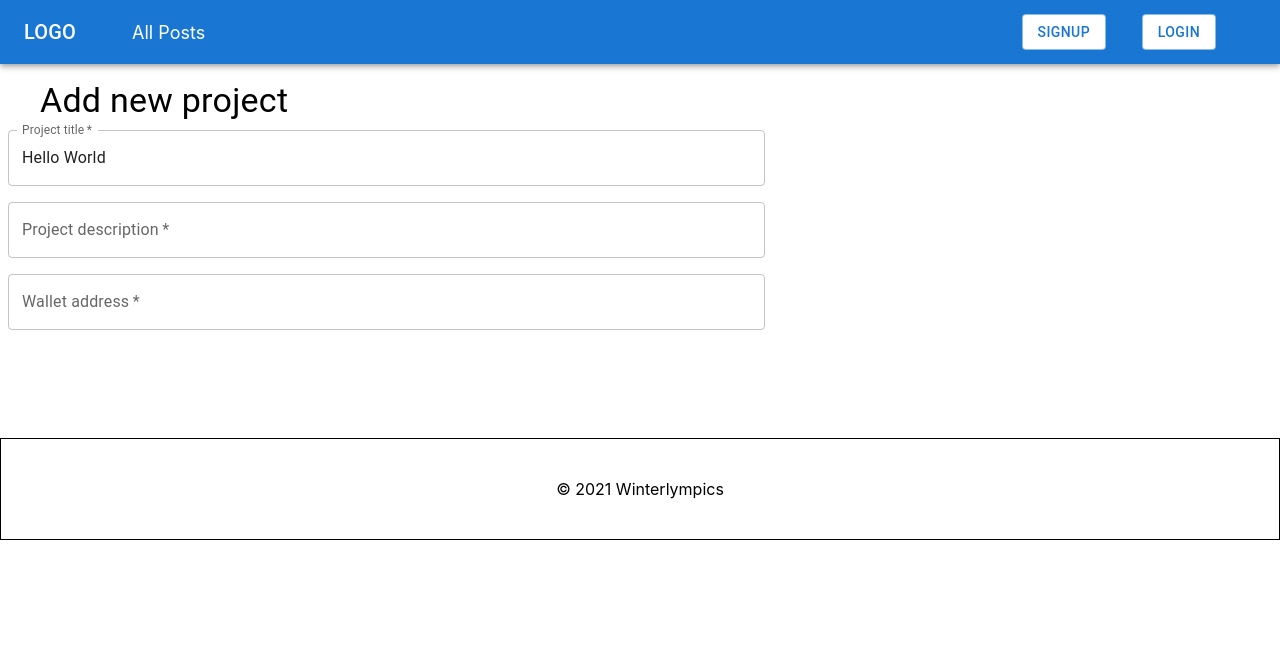
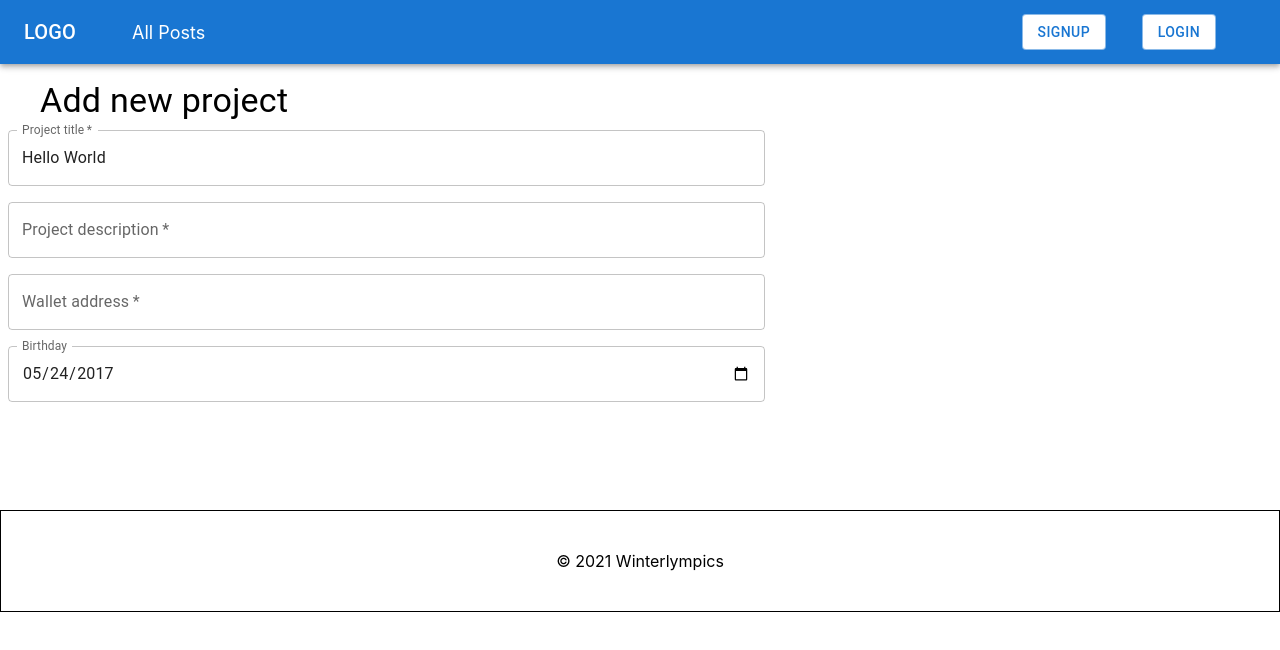
Before and after one commit to suraj10k/clear_fund, a React (Create React App) app: page /new-post in a window 1280 px wide. Shown: the top 650 px of the page. Built offline with nearby package versions, Linux system fonts and the light colour scheme.

Commit message:
date picker implemented

```diff
--- a/package.json
+++ b/package.json
@@ -3,12 +3,14 @@
   "version": "0.1.0",
   "private": true,
   "dependencies": {
-    "@nomiclabs/hardhat-ethers": "^2.0.4",
-    "@nomiclabs/hardhat-waffle": "^2.0.1",
+    "@date-io/date-fns": "^2.11.0",
     "@emotion/react": "^11.7.1",
     "@emotion/styled": "^11.6.0",
     "@mui/icons-material": "^5.2.5",
+    "@mui/lab": "^5.0.0-alpha.63",
     "@mui/material": "^5.2.7",
+    "@nomiclabs/hardhat-ethers": "^2.0.4",
+    "@nomiclabs/hardhat-waffle": "^2.0.1",
     "@nomiclabs/hardhat-web3": "^2.0.0",
     "@testing-library/jest-dom": "^5.16.1",
     "@testing-library/react": "^12.1.2",
--- /dev/null
+++ b/src/components/posts/MyDatePicker.js
@@ -0,0 +1,17 @@
+import * as React from 'react';
+import TextField from '@mui/material/TextField';
+
+export default function NativePickers() {
+  return (
+      <TextField
+        id="date"
+        label="Birthday"
+        type="date"
+        defaultValue="2017-05-24"
+        sx={{ width: 220 }}
+        InputLabelProps={{
+          shrink: true,
+        }}
+      />
+  );
+}
--- a/src/components/posts/Newpost.js
+++ b/src/components/posts/Newpost.js
@@ -2,6 +2,8 @@ import * as React from "react";
 import Box from "@mui/material/Box";
 import TextField from "@mui/material/TextField";
 import { Typography } from "@mui/material";
+import { DatePicker } from "@mui/lab";
+import Mydatepicker from "./MyDatePicker";
 
 export default function FormPropsTextFields() {
   return (
@@ -28,16 +30,9 @@ export default function FormPropsTextFields() {
             label="Project title"
             defaultValue="Hello World"
           />
-          <TextField
-            required
-            id="description"
-            label="Project description"
-          />
-          <TextField
-            id="wallet-address"
-            label="Wallet address"
-            required
-          />
+          <TextField required id="description" label="Project description" />
+          <TextField id="wallet-address" label="Wallet address" required />
+          <Mydatepicker />
         </div>
       </Box>
     </>
```
Also changed, not shown: 1 other file (tests, documents, lock files or other folders).
